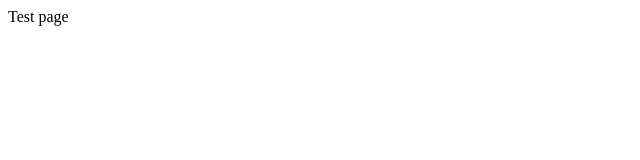
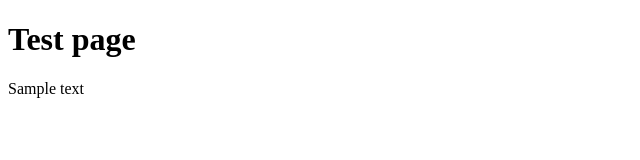
Before and after one commit to Machogon/web-test-project, a plain HTML site: page index.html in a window 1280 px wide. Shown: the whole page, without its empty margins (0-640 px from the left). Drawn offline with Linux system fonts and the light colour scheme.

Commit message:
Add title and paragraph

```diff
--- a/index.html
+++ b/index.html
@@ -4,9 +4,10 @@
     <meta charset="UTF-8">
     <meta http-equiv="X-UA-Compatible" content="IE=edge">
     <meta name="viewport" content="width=device-width, initial-scale=1.0">
-    <title>Document</title>
+    <title>Test page title</title>
 </head>
 <body>
-    Test page
+    <h1>Test page</h1>
+    <p>Sample text</p>
 </body>
 </html>
```
